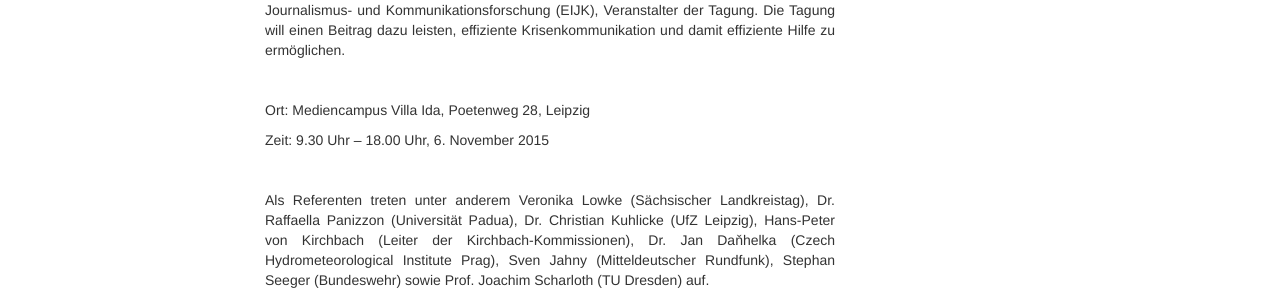
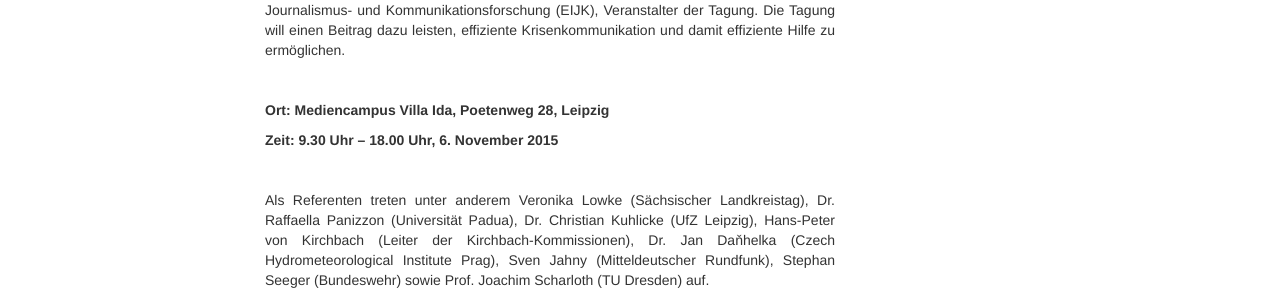
Before and after one commit to susedev/test, a Jekyll site: the page built from presse.html, in a window 1280 px wide. Shown: the part 1028-1322 px from the top of the page. Built offline with Jekyll 4.4.1, drawn with Linux system fonts in a browser that asks for light colours; nearby versions of some CDN libraries.

Commit message:
Edit from JekyllCMS

```diff
--- a/presse.html
+++ b/presse.html
@@ -38,9 +38,9 @@ title: Presse
 
 <p>&nbsp;</p>
 
-<p>Ort: Mediencampus Villa Ida, Poetenweg 28, Leipzig</p>
+<p><strong>Ort: Mediencampus Villa Ida, Poetenweg 28, Leipzig</strong></p>
 
-<p>Zeit: 9.30 Uhr &ndash; 18.00 Uhr, 6. November 2015</p>
+<p><strong>Zeit: 9.30 Uhr &ndash; 18.00 Uhr, 6. November 2015</strong></p>
 
 <p>&nbsp;</p>
 
```
